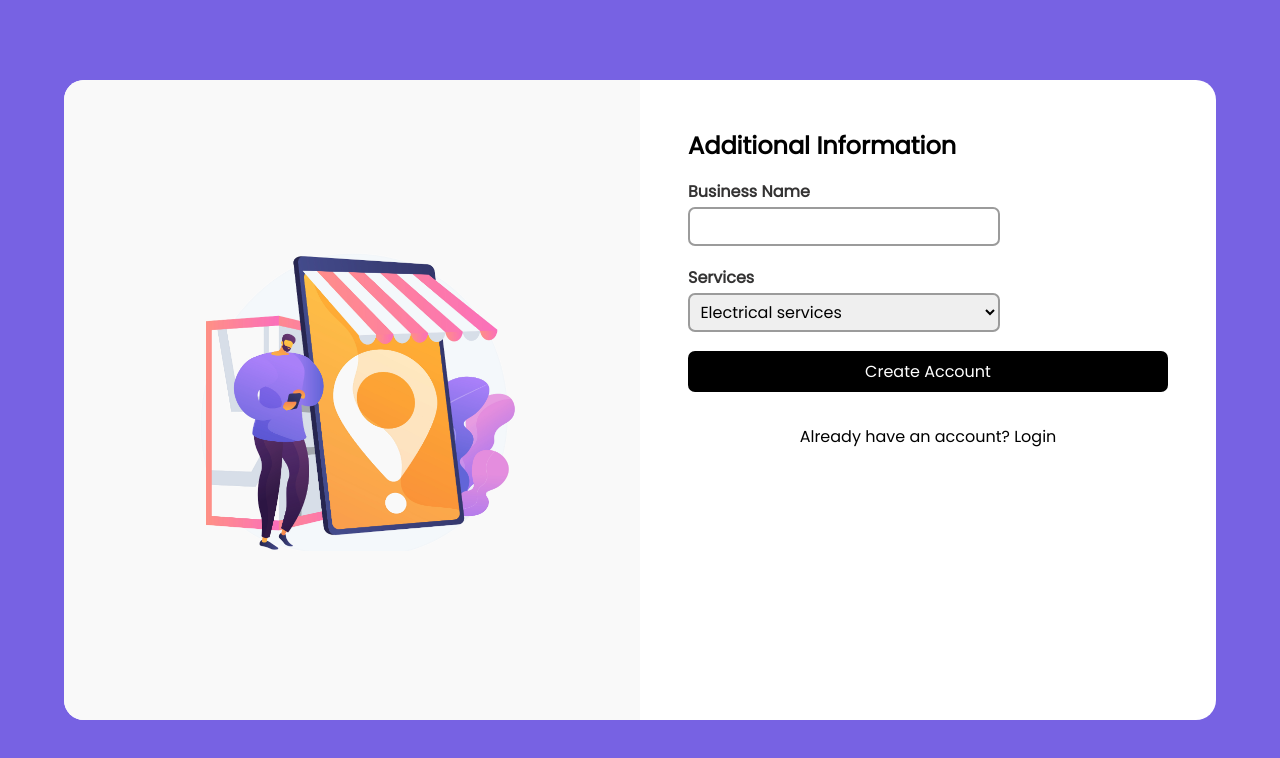
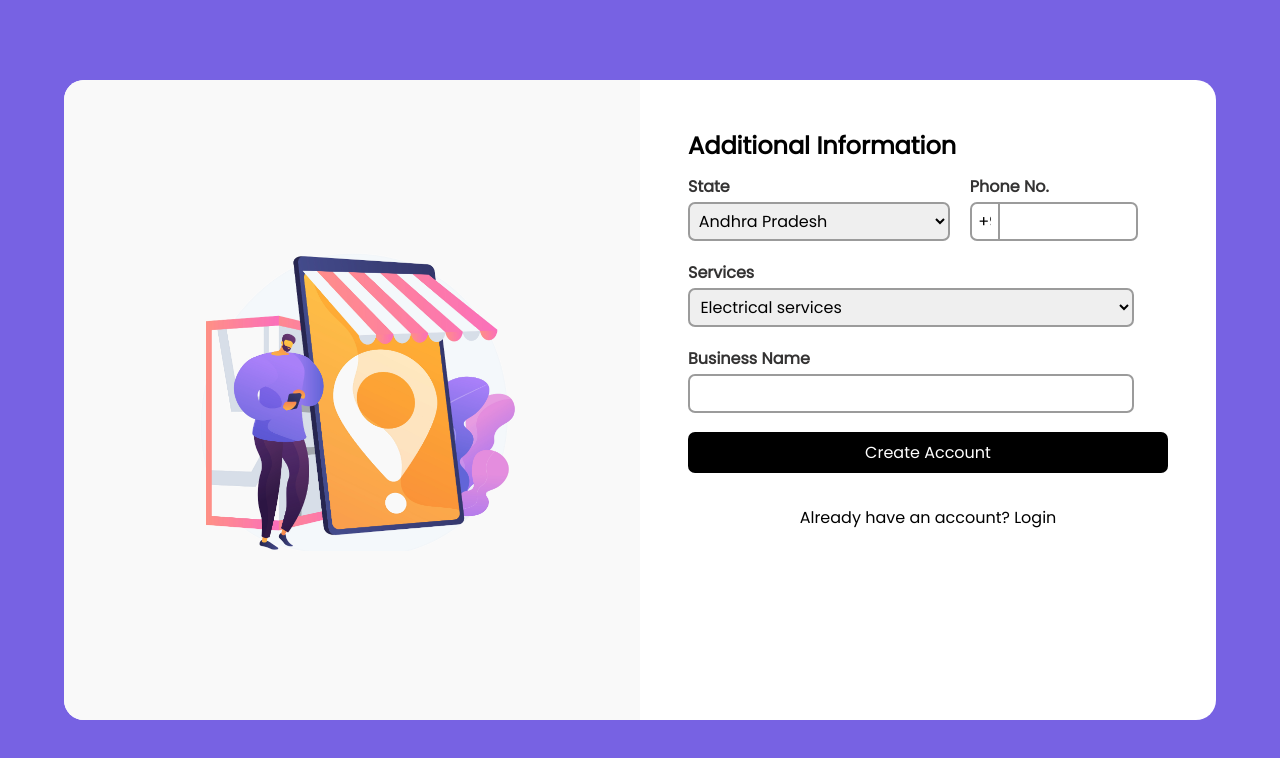
Before and after one commit to SohamChakraborty2/LocalServiceFinder, a React (Vite) app: page /provider_signup in a window 1280 px wide. Shown: the top 758 px of the page. Built offline with nearby package versions, Linux system fonts and the light colour scheme; a web font is replaced by a local one.

Commit message:
Provider Page Updated

```diff
--- a/src/components/Sign Up Page/provider_signup.jsx
+++ b/src/components/Sign Up Page/provider_signup.jsx
@@ -6,7 +6,9 @@ import { Link, useNavigate } from "react-router-dom";
 import finder from "../../assets/finder1.png";
 const ProviderSignUp = () => {
   const [businessName, setBusinessName] = useState("");
-  const [services, setServices] = useState([]);
+  const [services, setServices] = useState("Electrical services");
+  const [selectedState, setSelectedState] = useState("Andhra Pradesh");
+  const [phoneNumber, setPhoneNumber] = useState("");
   const navigate = useNavigate();
 
   const handleProviderSignUp = () => {
@@ -14,12 +16,26 @@ const ProviderSignUp = () => {
     const providerData = {
       bname: businessName,
       services: services,
+      state: selectedState,
+      phone: phoneNumber,
     };
 
-    const isValid = providerData.bname && providerData.services;
+    const isValidPhoneNumber = /^[6-9]\d{9}$/.test(phoneNumber);
+
+    const isValid =
+      providerData.bname &&
+      providerData.services &&
+      providerData.state &&
+      isValidPhoneNumber;
 
     if (!isValid) {
-      alert("Please fill in all the details.");
+      if (!isValidPhoneNumber) {
+        alert(
+          "Mobile number is incorrect. Please enter a valid 10-digit number ."
+        );
+      } else {
+        alert("Please fill in all the details.");
+      }
     } else {
       userData[0] = { ...userData[0], ...providerData };
       localStorage.setItem("userData", JSON.stringify(userData));
@@ -35,16 +51,66 @@ const ProviderSignUp = () => {
         <div className="provider_signup">
           <h2 className="provider_signup_h2">Additional Information</h2>
           <form className="Provider_signup_form">
-            <label className="Buisness_name">
-              <h2>Business Name</h2>
-              <input
-                className="buisness_input"
-                type="text"
-                value={businessName}
-                onChange={(e) => setBusinessName(e.target.value)}
-              />
-            </label>
+            <div className="one_row">
+              <label className="row_state">
+                <h2>State</h2>
+                <select
+                  className="stateSelect"
+                  name="state"
+                  onChange={(e) => {
+                    setSelectedState(e.target.value);
+                  }}
+                >
+                  <option value="Andhra Pradesh">Andhra Pradesh</option>
+                  <option value="Arunachal Pradesh">Arunachal Pradesh</option>
+                  <option value="Assam">Assam</option>
+                  <option value="Bihar">Bihar</option>
+                  <option value="Chandigarh">Chandigarh</option>
+                  <option value="Chhattisgarh">Chhattisgarh</option>
+                  <option value="Delhi">Delhi</option>
+                  <option value="Goa">Goa</option>
+                  <option value="Gujarat">Gujarat</option>
+                  <option value="Haryana">Haryana</option>
+                  <option value="Himachal Pradesh">Himachal Pradesh</option>
+                  <option value="Jharkhand">Jharkhand</option>
+                  <option value="Karnataka">Karnataka</option>
+                  <option value="Kerala">Kerala</option>
+                  <option value="Madhya Pradesh">Madhya Pradesh</option>
+                  <option value="Maharashtra">Maharashtra</option>
+                  <option value="Manipur">Manipur</option>
+                  <option value="Meghalaya">Meghalaya</option>
+                  <option value="Mizoram">Mizoram</option>
+                  <option value="Nagaland">Nagaland</option>
+                  <option value="Odisha">Odisha</option>
+                  <option value="Punjab">Punjab</option>
+                  <option value="Rajasthan">Rajasthan</option>
+                  <option value="Sikkim">Sikkim</option>
+                  <option value="Tamil Nadu">Tamil Nadu</option>
+                  <option value="Telangana">Telangana</option>
+                  <option value="Tripura">Tripura</option>
+                  <option value="Uttar Pradesh">Uttar Pradesh</option>
+                  <option value="Uttarakhand">Uttarakhand</option>
+                  <option value="West Bengal">West Bengal</option>
+                </select>
+              </label>
 
+              <label className="row_phone_no">
+                <h2>Phone No.</h2>
+                <input
+                  className="phone_prefix"
+                  type="text"
+                  value={"+91"}
+                  readOnly
+                />
+                <input
+                  className="phone_number"
+                  onChange={(e) => {
+                    setPhoneNumber(e.target.value);
+                  }}
+                  type="number"
+                />
+              </label>
+            </div>
             <label className="services_tag">
               <h2>Services</h2>
               <select
@@ -94,7 +160,16 @@ const ProviderSignUp = () => {
                 </option>
               </select>
             </label>
-            <br />
+            <label className="Buisness_name">
+              <h2>Business Name</h2>
+              <input
+                className="buisness_input"
+                type="text"
+                value={businessName}
+                onChange={(e) => setBusinessName(e.target.value)}
+              />
+            </label>
+
             <div className="p_signup_btn">
               <button
                 className=" provider_btn"
--- a/src/styles/Sign Up Page/provider_signup.css
+++ b/src/styles/Sign Up Page/provider_signup.css
@@ -82,12 +82,15 @@ body {
 }
 
 .Buisness_name>h2,
-.services_tag>h2 {
+.services_tag>h2,
+.one_row>.row_state>h2,
+.one_row>.row_phone_no>h2 {
     font-family: 'Poppins', sans-serif;
     font-size: 1rem;
     margin-bottom: .2em;
     color: #343333;
 }
+
 
 .services {
     padding: .4em;
@@ -100,7 +103,55 @@ body {
     padding: .3em .4em;
     border: 2px solid #9b9b9b;
     margin-bottom: 1.2em;
-    width: 65%;
+    width: 93%;
+}
+
+.Provider_signup_form>.one_row {
+    font-family: 'Poppins', sans-serif;
+    display: flex;
+    justify-content: space-between;
+    align-items: center;
+    gap: 20px;
+    margin-top: -.3em;
+}
+
+.one_row>.row_phone_no>.phone_prefix {
+    width: 15%;
+    border-radius: 7px;
+    border-top-right-radius: 0;
+    border-bottom-right-radius: 0;
+    padding: .3em .4em;
+    border: 2px solid #9b9b9b;
+    margin-bottom: 1.2em;
+}
+
+.row_state>.stateSelect {
+    border-radius: 7px;
+    padding: .3em;
+    padding-right: 5em;
+    border: 2px solid #9b9b9b;
+    margin-bottom: 1.2em;
+    overflow: scroll;
+}
+
+
+.one_row>.row_phone_no>.phone_number {
+    width: 70%;
+    padding: .1em;
+    border-radius: 7px;
+    padding: .3em .4em;
+    border: 2px solid #9b9b9b;
+    border-left: none;
+    margin-bottom: 1.2em;
+    border-top-left-radius: 0;
+    border-bottom-left-radius: 0;
+}
+
+/* for removing the scroll in input type number */
+.one_row>.row_phone_no>.phone_number::-webkit-outer-spin-button,
+.one_row>.row_phone_no>.phone_number::-webkit-inner-spin-button {
+    -webkit-appearance: none;
+    margin: 0;
 }
 
 .provider_btn {
```
